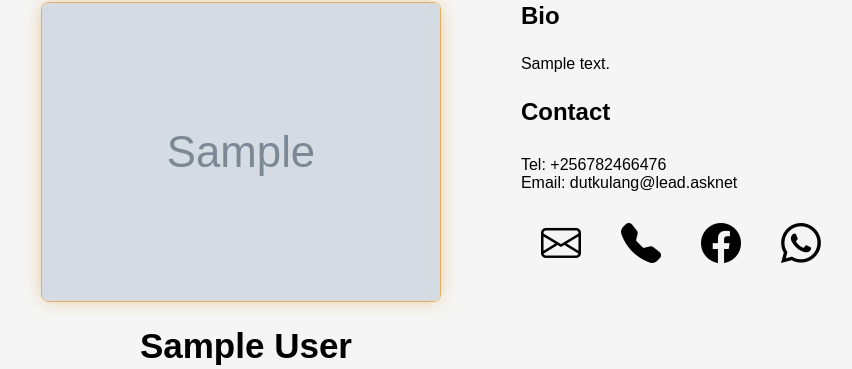
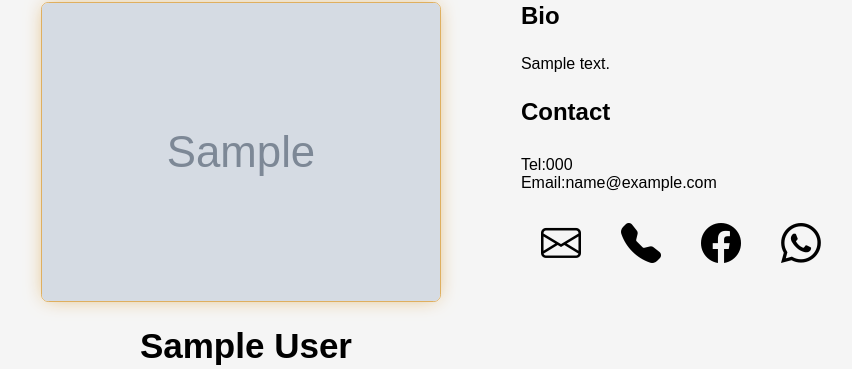
Before and after one commit to dutkulang/Skill-Afrika, a Django app: page /profile/1 in a window 1280 px wide. Shown: the part 142-511 px from the top of the page, without its empty margins (159-1011 px from the left). Run offline with Django 4.2, Linux system fonts and the light colour scheme; tables that the repository leaves empty hold one stand-in row (values such as "Sample post"); grey boxes marked "Sample" are stand-in pictures.

Commit message:
fixed broken links to contacts

```diff
--- a/blog/templates/blog/profile.html
+++ b/blog/templates/blog/profile.html
@@ -30,14 +30,28 @@
             <p class="bio-text">{{ profile.bio }}</p>
             {% endif %}
             <h2>Contact</h2>
-            <p class="expert-phone">Tel: +256782466476</p>
-            <p>Email: dutkulang@lead.asknet</p>
+            {% if profile.telephone_number %}
+            <p class="expert-phone">Tel:{{ profile.telephone_number }}</p>
+            {% endif %}
+            {% if profile.email %}
+            <p>Email:{{ profile.email }}</p>
+            {% endif %}
+            <div class="contacts">
+                {% if profile.email %}
+                <a class="email" type="email" href="mailto:{{ profile.email }}"><i class="bi bi-envelope"></i></a>
+                {% endif %}
 
-            <div class="contacts">
-                <a class="email" type="email" href="mailto: dut@lead.asknet.com"><i class="bi bi-envelope" ></i></a>
-                <a class="phone" type="phone" href="tel: +256782466476"><i class="bi bi-telephone-fill"></i></a>
-                <a href=""><i class="bi bi-facebook"></i></a>
-                <a href><i class="bi bi-whatsapp"></i></a>
+                {% if profile.telephone_number %}
+                <a class="phone" type="phone" href="tel: {{ profile.telephone_number }}"><i class="bi bi-telephone-fill"></i></a>
+                {% endif %}
+
+                {% if profile.facebook_username %}
+                <a href="https://www.facebook.com/{{ profile.facebook_username }}"><i class="bi bi-facebook"></i></a>
+                {% endif %}
+
+                {% if profile.whatsapp_number %}
+                <a href="https://wa.me/{{ profile.whatsapp_number }}"><i class="bi bi-whatsapp"></i></a>
+                {% endif %}
             </div>
 
         </div>
```
